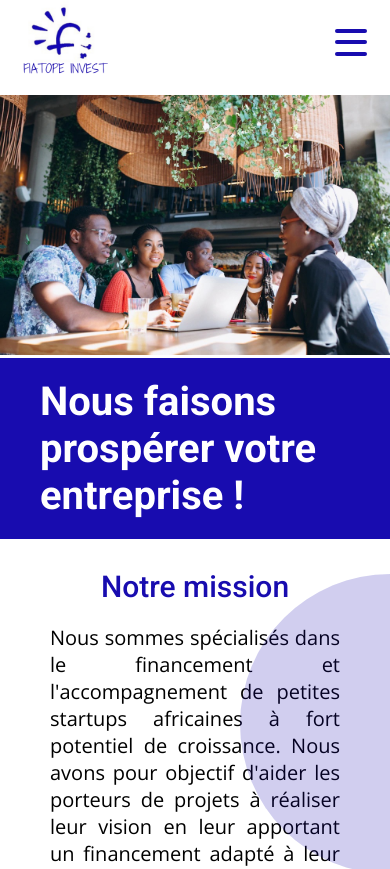
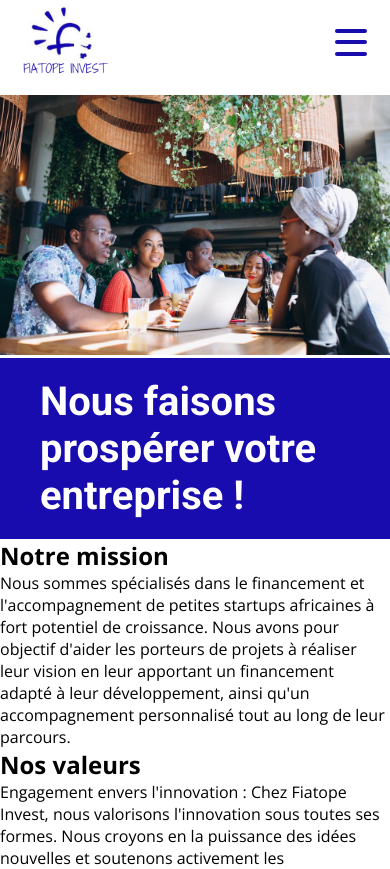
Before and after one commit to LucileBch/fiatope-invest, a React (Create React App) app: page / in a window 390 px wide. Shown: the top 869 px of the page. Built offline with nearby package versions, Linux system fonts and the light colour scheme.

Commit message:
Correcting MQ for tablet display

```diff
--- a/src/styles/Footer.css
+++ b/src/styles/Footer.css
@@ -43,8 +43,8 @@
     text-decoration: underline;
 }
 
-/* Tablet max-width 1023px */
-@media screen and (max-width: 1023px) {
+/* Tablet max-width 1024px */
+@media screen and (max-width: 1024px) {
     .fiatope-footer {
         padding: 20px 0;
         font-size: 14px;
--- a/src/styles/Header.css
+++ b/src/styles/Header.css
@@ -18,8 +18,8 @@
     width: 150px;
 }
 
-/* Tablet max-width 1023px */
-@media screen and (max-width: 1023px) {
+/* Tablet max-width 1024px */
+@media screen and (max-width: 1024px) {
     .fiatope-header {
         padding: 0 20px;
     }
--- a/src/styles/Home.css
+++ b/src/styles/Home.css
@@ -24,12 +24,12 @@
     border-top: solid white;
 }
 
-.fiatope-home-informations {
+.fiatope-home-mission {
     position: relative;
     margin: 30px 50px 400px 50px;
 }
 
-.fiatope-home-informations h2 {
+.fiatope-home-mission h2 {
     text-align: center;
     font-family: 'Roboto';
     color: #180caf;
@@ -40,7 +40,7 @@
     animation: slide-in 1.3s 0.5s ease-out forwards;
 }
 
-.fiatope-home-informations p {
+.fiatope-home-mission p {
     text-align: justify;
     font-size: 24px;
     transform: translateX(-100%);
@@ -53,7 +53,7 @@
     }
 }
 
-.informations-background {
+.mission-background {
     background: #180caf;
     filter: opacity(20%);
     width: 600px;
@@ -65,28 +65,28 @@
     transform: rotate(-90deg);
 }
 
-/* Tablet max-width 1023px */
-@media screen and (max-width: 1023px) {
+/* Tablet max-width 1024px */
+@media screen and (max-width: 1024px) {
     .fiatope-home-title {
         padding: 20px 40px;
         font-size: 60px;
     }
 
-    .fiatope-home-informations {
+    .fiatope-home-mission {
         margin-bottom: 100px;
     }
 
-    .fiatope-home-informations h2 {
+    .fiatope-home-mission h2 {
         font-size: 40px;
         font-weight: 500;
         margin-bottom: 20px;
     }
 
-    .fiatope-home-informations p {
+    .fiatope-home-mission p {
         font-size: 22px;
     }
 
-    .informations-background {
+    .mission-background {
         width: 300px;
         height: 150px;
         right: -125px;
@@ -100,12 +100,12 @@
         font-size: 40px;
     }
 
-    .fiatope-home-informations h2 {
+    .fiatope-home-mission h2 {
         font-size: 30px;
         margin-bottom: 20px;
     }
 
-    .fiatope-home-informations p {
+    .fiatope-home-mission p {
         font-size: 20px;
     }
 }
```
